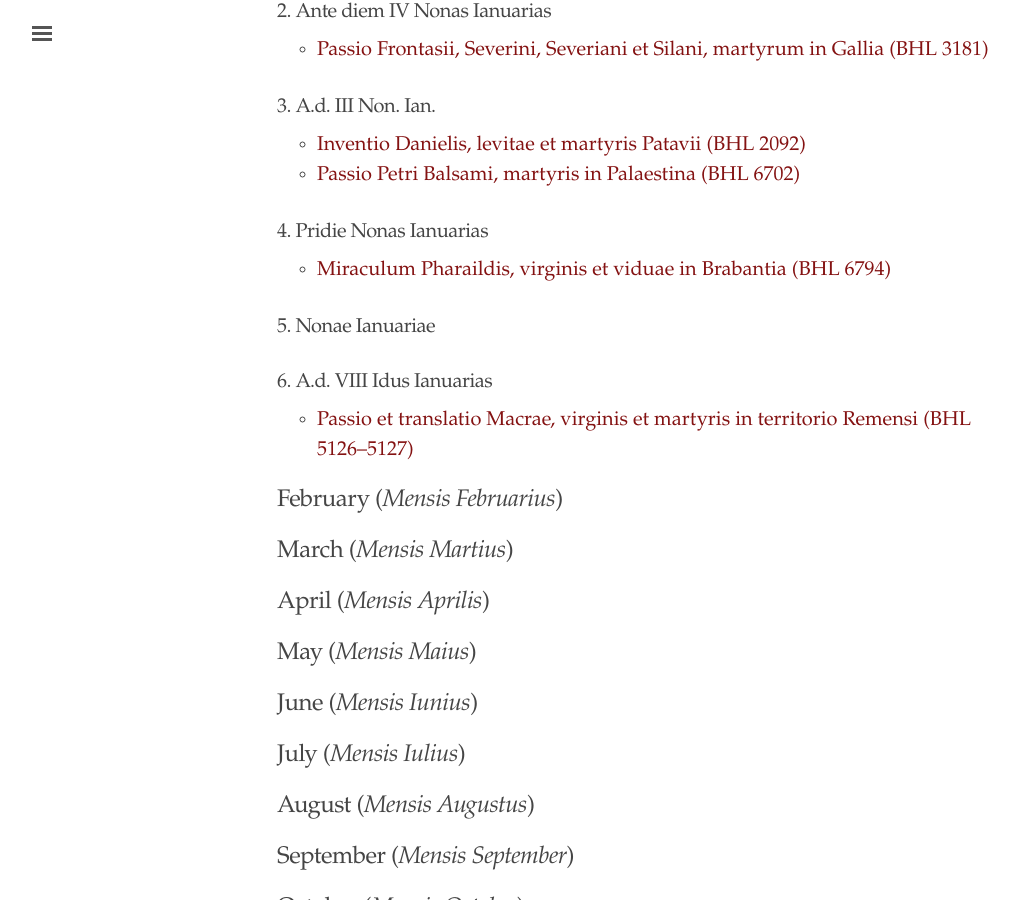
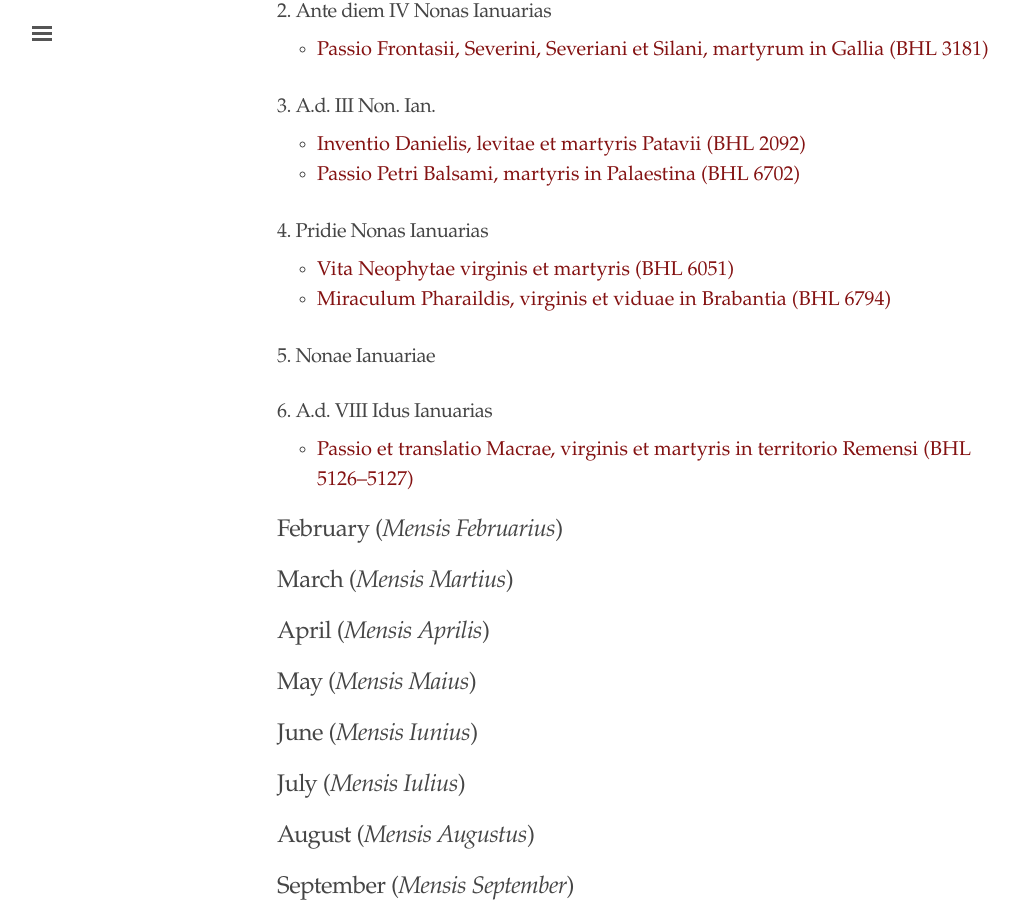
Before and after one commit to cjkoepke1/latin-hagiography, a Jekyll site: the page built from index.md, in a window 1280 px wide and 900 px high, scrolled down 773 px. Shown: the whole window, without its empty margins (3-1022 px from the left). Built offline with Jekyll 4.4.1, drawn with Linux system fonts in a browser that asks for light colours.

Commit message:
added vita neophytae

```diff
--- a/index.md
+++ b/index.md
@@ -33,6 +33,7 @@ title: "Latin Hagiography"
 
 ### 4. Pridie Nonas Ianuarias
 
+- [Vita Neophytae virginis et martyris (BHL 6051)](https://cjkoepke1.github.io/latin-hagiography/texts/vita-neophytae/)
 - [Miraculum Pharaildis, virginis et viduae in Brabantia (BHL 6794)](https://cjkoepke1.github.io/latin-hagiography/texts/miraculum-pharaildis/)
 
 ### 5. Nonae Ianuariae
```
